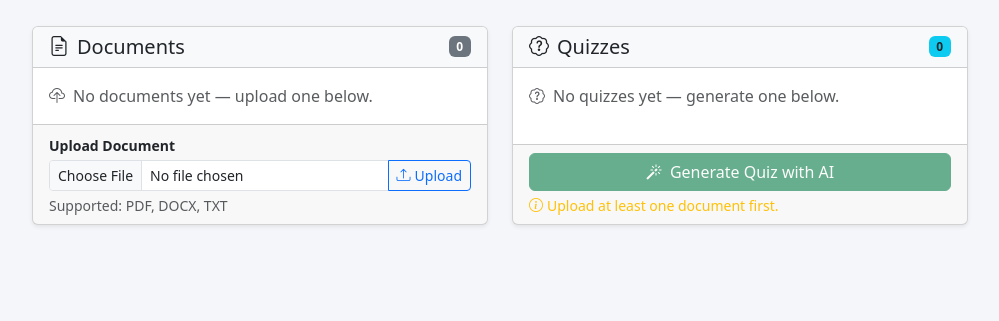
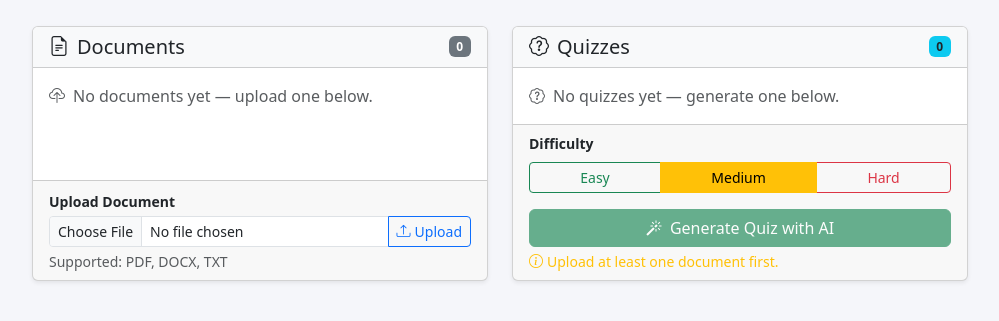
Before and after one commit to davidhfrankelcodes/quizgenie, a FastAPI app: template templates/bucket_detail.html in a window 1280 px wide. Shown: the part 124-445 px from the top of the page, without its empty margins (140-1139 px from the left). Run offline with FastAPI, Linux system fonts and the light colour scheme; the template is opened without the code that fills it, so the values that code supplies are empty.

Commit message:
difficulty

```diff
--- a/main.py
+++ b/main.py
@@ -10,7 +10,7 @@ from fastapi.staticfiles import StaticFiles
 from sqlalchemy.orm import Session
 
 from auth import NotAuthenticated, NotAuthorized, get_current_user, hash_password
-from database import SessionLocal, create_tables, get_db
+from database import SessionLocal, create_tables, engine, get_db
 from models import Bucket, User
 from app_templates import render
 from routes.auth_routes import router as auth_router
@@ -24,6 +24,14 @@ async def lifespan(app: FastAPI):
     os.makedirs("data", exist_ok=True)
     os.makedirs("uploads", exist_ok=True)
     create_tables()
+    # Migrate: add difficulty column to quizzes table for existing databases
+    from sqlalchemy import text
+    with engine.connect() as conn:
+        try:
+            conn.execute(text("ALTER TABLE quizzes ADD COLUMN difficulty VARCHAR NOT NULL DEFAULT 'medium'"))
+            conn.commit()
+        except Exception:
+            pass  # Column already exists
     db = SessionLocal()
     try:
         if db.query(User).count() == 0:
--- a/models.py
+++ b/models.py
@@ -57,6 +57,8 @@ class Quiz(Base):
     title = Column(String, nullable=False)
     created_at = Column(DateTime, default=datetime.utcnow)
 
+    difficulty = Column(String, nullable=False, default="medium")  # easy, medium, hard
+
     bucket = relationship("Bucket", back_populates="quizzes")
     creator = relationship("User")
     questions = relationship(
--- a/routes/bucket_routes.py
+++ b/routes/bucket_routes.py
@@ -10,7 +10,7 @@ from auth import get_current_user
 from database import get_db
 from models import Bucket, Document, Quiz, QuizQuestion, User
 from text_extract import extract_text
-from quiz_gen import generate_quiz, QuizGenerationError
+from quiz_gen import generate_quiz, QuizGenerationError, DIFFICULTY_LABELS
 from app_templates import render
 
 router = APIRouter()
@@ -119,9 +119,13 @@ async def upload_document(
 async def generate_quiz_route(
     bucket_id: int,
     request: Request,
+    difficulty: str = Form("medium"),
     user: User = Depends(get_current_user),
     db: Session = Depends(get_db),
 ):
+    if difficulty not in DIFFICULTY_LABELS:
+        difficulty = "medium"
+
     bucket = db.query(Bucket).filter(Bucket.id == bucket_id).first()
     if not bucket:
         return RedirectResponse("/?msg=not_found", status_code=302)
@@ -132,14 +136,16 @@ async def generate_quiz_route(
 
     texts = [d.extracted_text for d in docs]
     try:
-        questions = generate_quiz(bucket.name, texts)
+        questions = generate_quiz(bucket.name, texts, difficulty=difficulty)
     except QuizGenerationError:
         return RedirectResponse(f"/buckets/{bucket_id}?msg=quiz_failed", status_code=302)
 
+    label = DIFFICULTY_LABELS[difficulty]
     quiz = Quiz(
         bucket_id=bucket_id,
         created_by=user.id,
-        title=f"Quiz: {bucket.name}",
+        title=f"Quiz: {bucket.name} — {label}",
+        difficulty=difficulty,
     )
     db.add(quiz)
     db.flush()
--- a/templates/bucket_detail.html
+++ b/templates/bucket_detail.html
@@ -106,6 +106,12 @@
             <small class="text-muted">
               <i class="bi bi-list-ol me-1"></i>{{ quiz.questions | length }} questions
               &bull; {{ quiz.created_at.strftime("%b %d, %Y") }}
+              &bull; <span class="badge
+                {% if quiz.difficulty == 'easy' %}bg-success
+                {% elif quiz.difficulty == 'hard' %}bg-danger
+                {% else %}bg-warning text-dark{% endif %}">
+                {{ quiz.difficulty | capitalize }}
+              </span>
             </small>
           </div>
           <a href="/quizzes/{{ quiz.id }}/take" class="btn btn-sm btn-outline-primary ms-2">
@@ -121,9 +127,20 @@
       {% endif %}
 
       <div class="card-footer">
+        {% set has_ready_docs = documents | selectattr("processing_status", "eq", "done") | list %}
         <form method="post" action="/buckets/{{ bucket.id }}/generate"
               data-loading="Generating quiz with AI…|Reading your documents and writing questions. This usually takes 10–20 seconds.">
-          {% set has_ready_docs = documents | selectattr("processing_status", "eq", "done") | list %}
+          <p class="small fw-semibold mb-2">Difficulty</p>
+          <div class="btn-group w-100 mb-3" role="group">
+            <input type="radio" class="btn-check" name="difficulty" id="diff_easy" value="easy" autocomplete="off">
+            <label class="btn btn-outline-success btn-sm" for="diff_easy">Easy</label>
+
+            <input type="radio" class="btn-check" name="difficulty" id="diff_medium" value="medium" autocomplete="off" checked>
+            <label class="btn btn-outline-warning btn-sm" for="diff_medium">Medium</label>
+
+            <input type="radio" class="btn-check" name="difficulty" id="diff_hard" value="hard" autocomplete="off">
+            <label class="btn btn-outline-danger btn-sm" for="diff_hard">Hard</label>
+          </div>
           <button type="submit" class="btn btn-success w-100"
                   {% if not has_ready_docs %}disabled title="Upload and process documents first"{% endif %}>
             <i class="bi bi-magic me-2"></i>Generate Quiz with AI
--- a/templates/quiz_take.html
+++ b/templates/quiz_take.html
@@ -16,6 +16,12 @@
   </h1>
   <p class="text-muted mb-0">
     {{ questions | length }} question{{ 's' if questions | length != 1 else '' }}
+    &bull; <span class="badge
+      {% if quiz.difficulty == 'easy' %}bg-success
+      {% elif quiz.difficulty == 'hard' %}bg-danger
+      {% else %}bg-warning text-dark{% endif %}">
+      {{ quiz.difficulty | capitalize }}
+    </span>
     &bull; Answer all questions, then click Submit.
   </p>
 </div>
```
Also changed, not shown: CLAUDE.md (+3 -1 lines), quiz_gen.py (+39 -1 lines), templates/quiz_results.html (+7 -1 lines), 1 other file.
